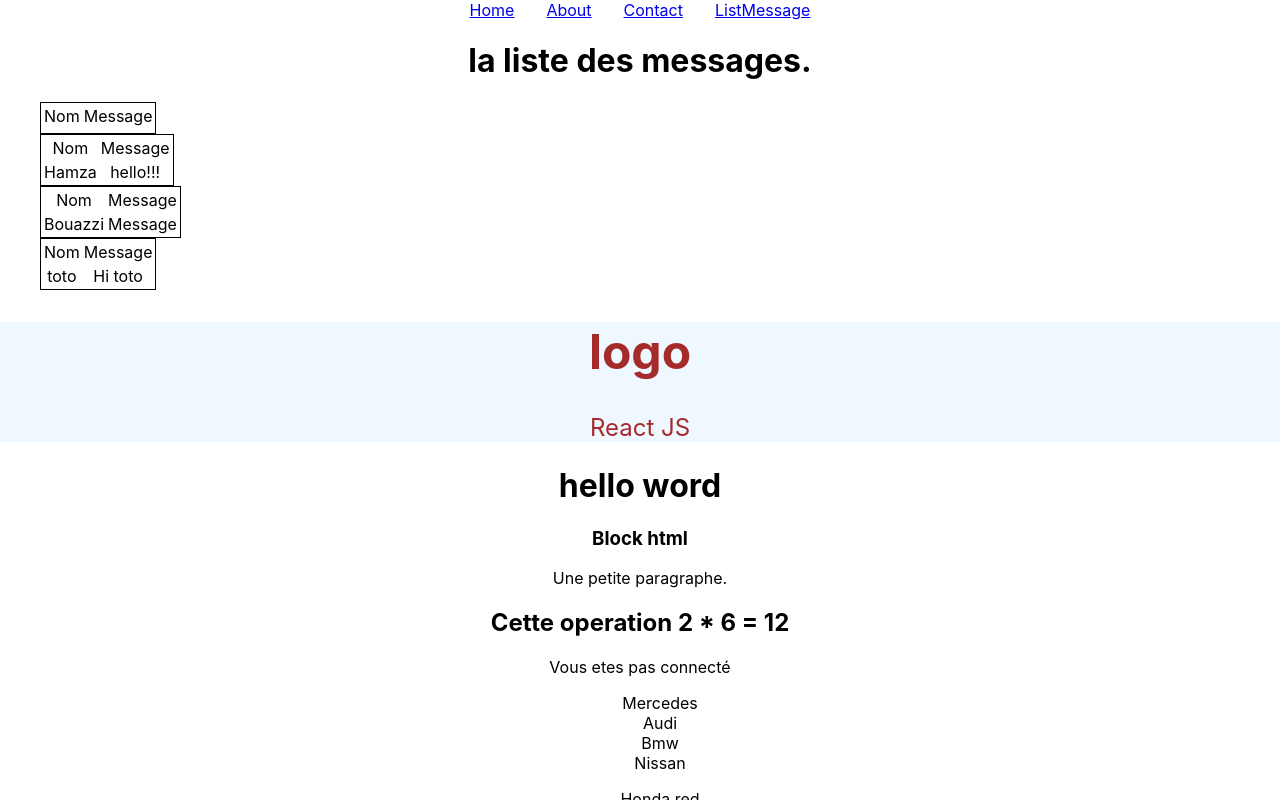
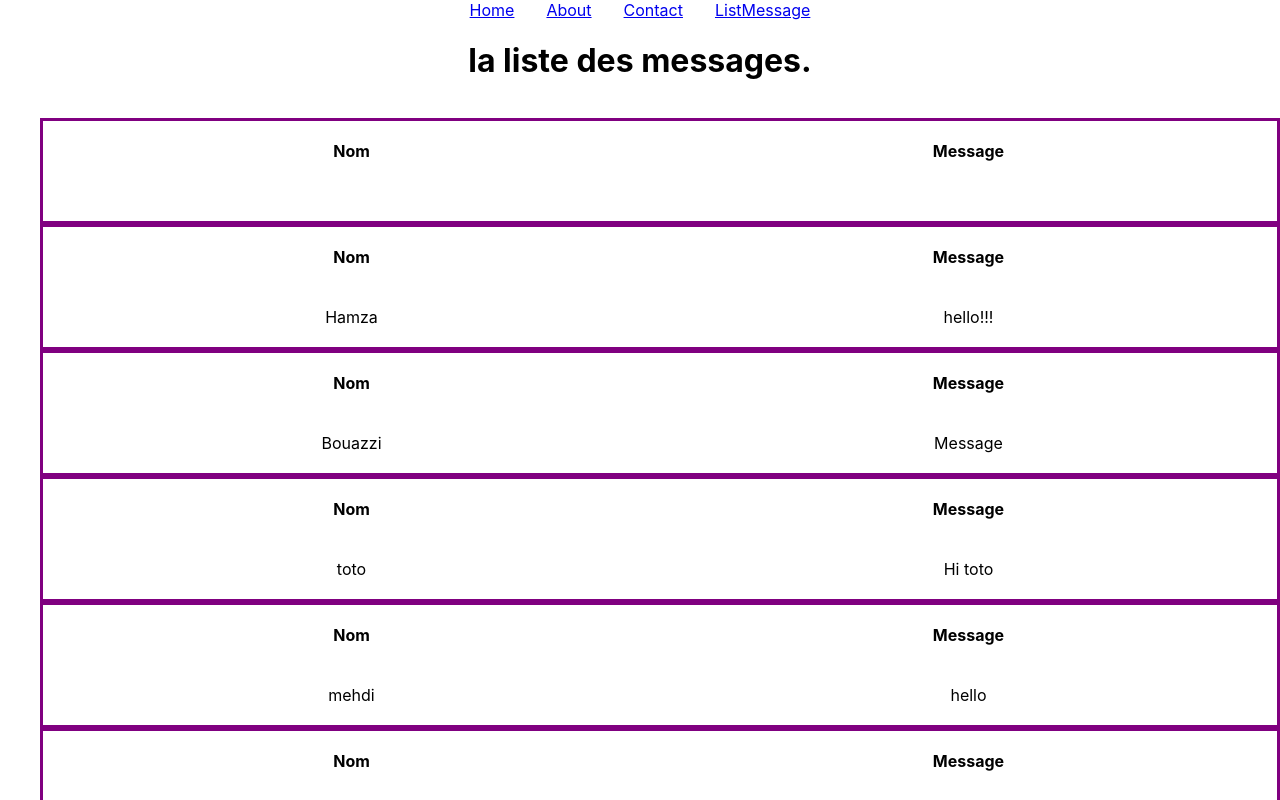
Before and after one commit to BouazziH/Ceppic-React, a React (Create React App) app: page /list in a window 1280 px wide. Shown: the top 800 px of the page. Built offline with nearby package versions, Linux system fonts and the light colour scheme; no server answers.

Commit message:
ajout de css pour la listes des contacts

```diff
--- a/src/data/dbContact.json
+++ b/src/data/dbContact.json
@@ -23,6 +23,18 @@
       "email": "toto@gmail.com",
       "message": "Hi toto",
       "id": 4
+    },
+    {
+      "nom": "mehdi",
+      "email": "mehdi@mehdi.com",
+      "message": "hello",
+      "id": 5
+    },
+    {
+      "nom": "wang",
+      "email": "Mizo@tt.com",
+      "message": "Hi dor awa dor",
+      "id": 6
     }
   ]
 }
--- a/src/pages/ListContacts.css
+++ b/src/pages/ListContacts.css
@@ -1,5 +1,21 @@
+.box{
+    display: flex;
+    flex-direction: column;
+   align-items: center;
+
+}
+
+
+  th, td {
+    padding: 20px;
+  }
 table{
     border: 1px black solid;
+    padding: 1rem;
+ table-layout: fixed;
+  width: 100%;
+  border-collapse: collapse;
+  border: 3px solid purple;
 
 }
 ul{
--- a/src/pages/ListMessage.jsx
+++ b/src/pages/ListMessage.jsx
@@ -2,20 +2,25 @@ import "./ListContacts.css";
 import x from "../data/dbContact.json";
 export default function ListMessage() {
   return (
-    <div>
+    <div className="box">
       <h1>la liste des messages.</h1>
       <ul>
         {x.contacts.map((contact) => (
           <li key={contact.id}>
             <table>
+                <thead>
               <tr>
-                <td>Nom</td>
-                <td>Message</td>
+                <th scope="col">Nom</th>
+                <th scope="col">Message</th>
               </tr>
-              <tr>
+              </thead>
+             <tbody>
+                 <tr>
+
                 <td>{contact.nom}</td>
                 <td>{contact.message}</td>
               </tr>
+              </tbody>
             </table>
           </li>
         ))}
```
Also changed, not shown: db-1660726960073.json (deleted, +0 -19 lines), 1 other file (tests, documents, lock files or other folders).
